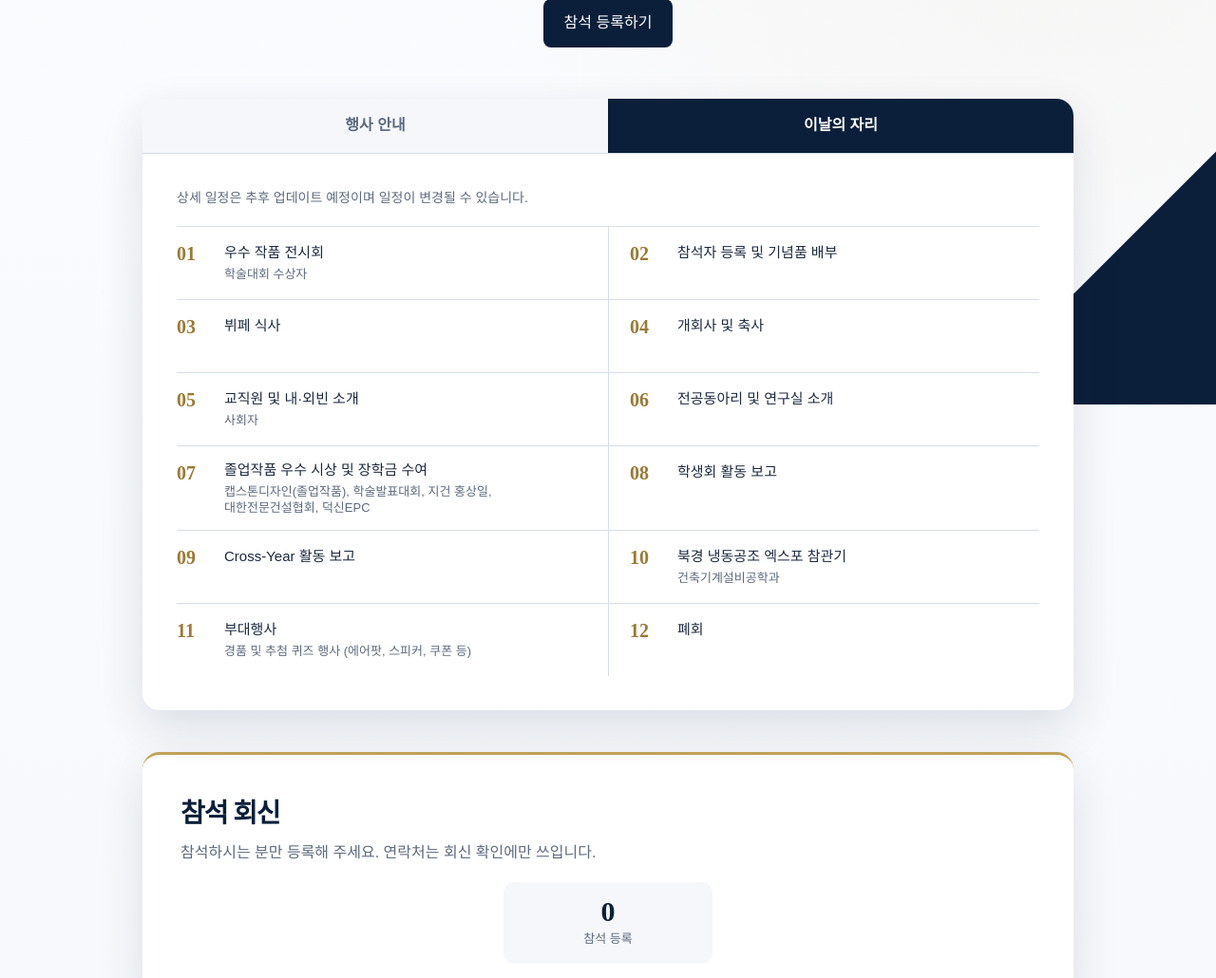
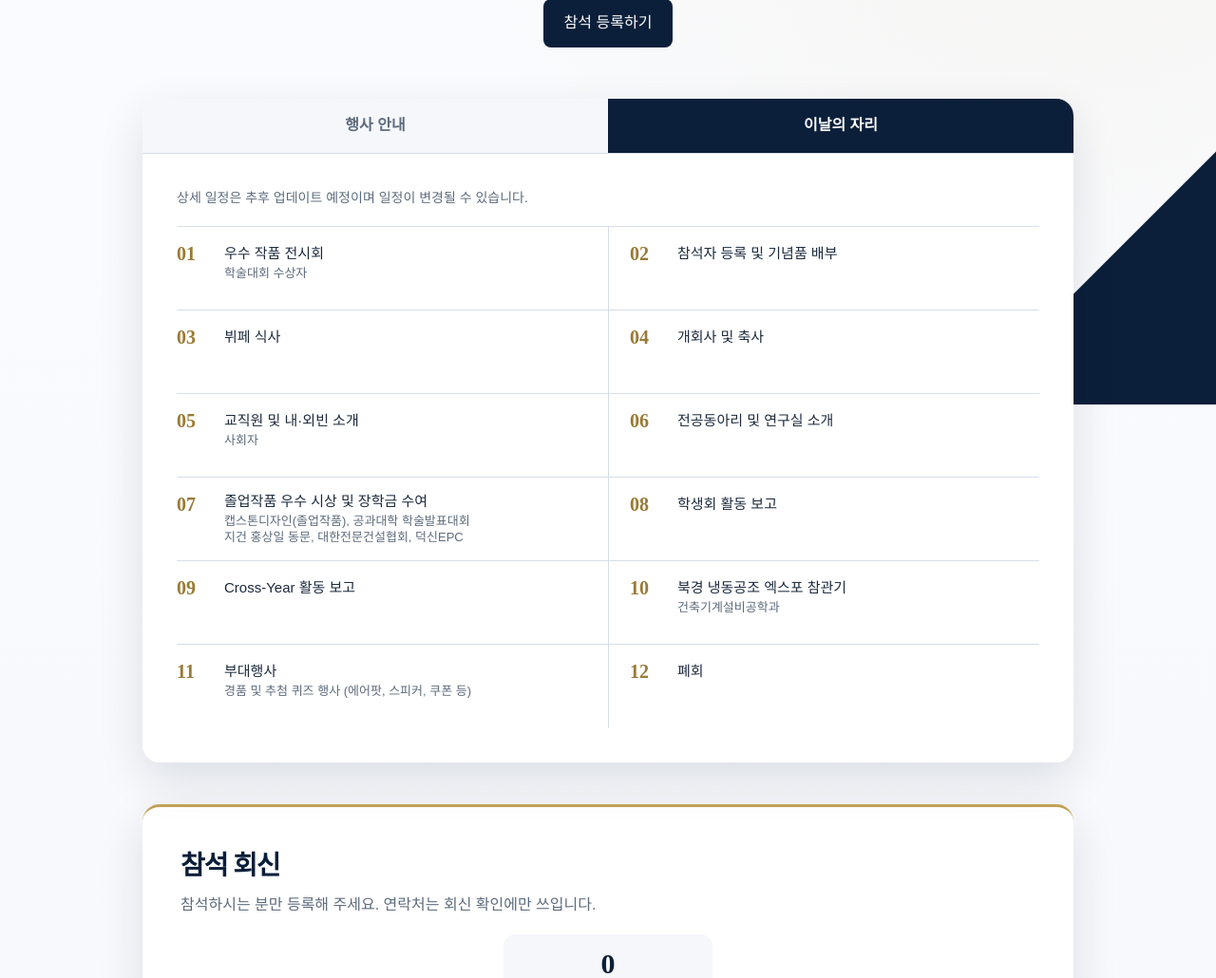
Before and after one commit to kim0930/homecomingday, a Flask app: page / in a window 1280 px wide, after a click on "이날의 자리". Shown: the part 486-1516 px from the top of the page at 95% size. Run offline with Flask 3, Linux system fonts and the light colour scheme; the visitor is signed in with stand-in values (Sample User, id 1); tables that the repository leaves empty hold one stand-in row (values such as "Sample post"); some web fonts are replaced.

Commit message:
Split award program remarks onto two lines.

```diff
--- a/app.py
+++ b/app.py
@@ -84,7 +84,10 @@ EVENT = {
         {"title": "전공동아리 및 연구실 소개", "remark": ""},
         {
             "title": "졸업작품 우수 시상 및 장학금 수여",
-            "remark": "캡스톤디자인(졸업작품), 학술발표대회, 지건 홍상일, 대한전문건설협회, 덕신EPC",
+            "remark": [
+                "캡스톤디자인(졸업작품), 공과대학 학술발표대회",
+                "지건 홍상일 동문, 대한전문건설협회, 덕신EPC",
+            ],
         },
         {"title": "학생회 활동 보고", "remark": ""},
         {"title": "Cross-Year 활동 보고", "remark": ""},
--- a/static/styles.css
+++ b/static/styles.css
@@ -326,7 +326,7 @@ h1 {
   grid-template-columns: 42px 1fr;
   gap: 8px;
   align-items: start;
-  min-height: 76px;
+  min-height: 88px;
   height: 100%;
   padding: 14px 0;
   border-bottom: 1px solid var(--line);
@@ -360,11 +360,15 @@ h1 {
 .program-list li p { margin: 0; font-size: 15px; line-height: 1.4; }
 
 .program-remark {
-  margin-top: 4px !important;
+  margin-top: 2px !important;
   min-height: 1.35em;
   color: var(--muted);
   font-size: 13px !important;
   line-height: 1.35 !important;
+}
+
+.program-remark + .program-remark {
+  margin-top: 0 !important;
 }
 
 .section-head {
--- a/templates/index.html
+++ b/templates/index.html
@@ -124,7 +124,15 @@
               <span>{{ "%02d"|format(loop.index) }}</span>
               <div>
                 <p>{{ item.title }}</p>
-                <p class="program-remark">{% if item.remark %}{{ item.remark }}{% else %}&nbsp;{% endif %}</p>
+                {% if item.remark is string and item.remark %}
+                <p class="program-remark">{{ item.remark }}</p>
+                {% elif item.remark is iterable and item.remark is not string and item.remark %}
+                  {% for line in item.remark %}
+                <p class="program-remark">{{ line }}</p>
+                  {% endfor %}
+                {% else %}
+                <p class="program-remark">&nbsp;</p>
+                {% endif %}
               </div>
             </li>
             {% endfor %}
```
Also changed, not shown: docs/index.html (+29 -1 lines), docs/styles.css (+6 -2 lines).
